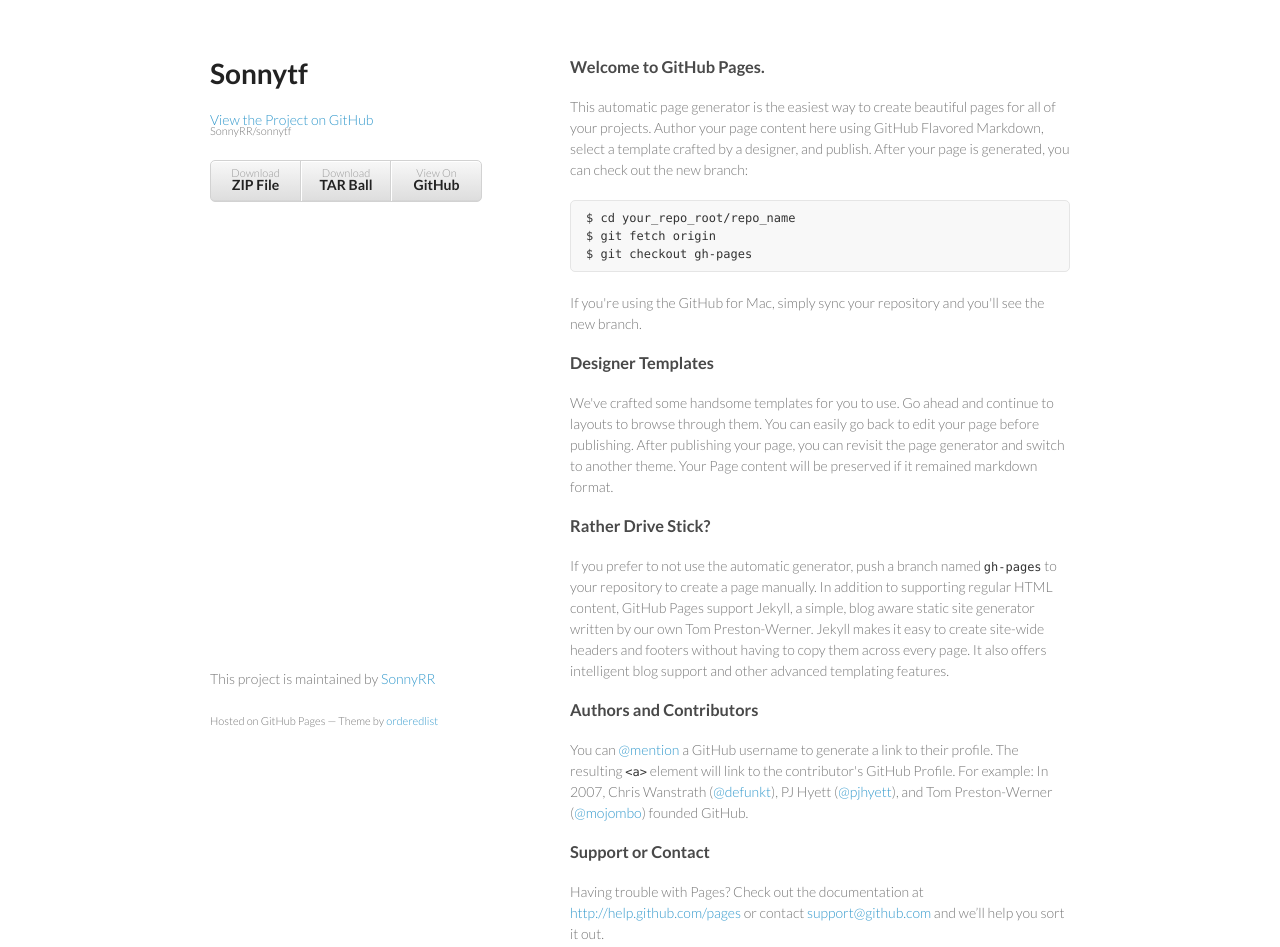
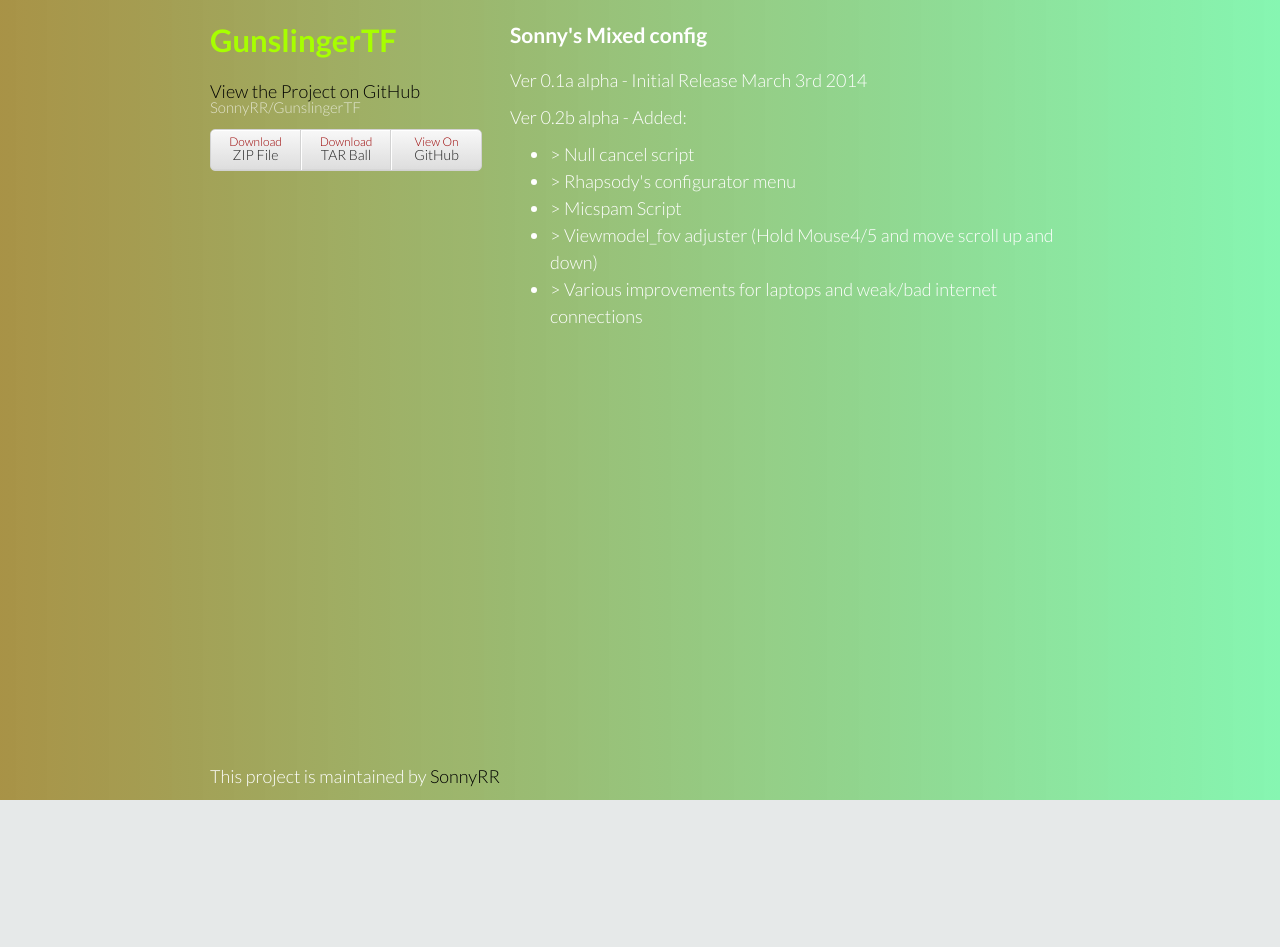
Before and after one commit to SonnyRR/GunslingerTF, a plain HTML site: page index.html in a window 1280 px wide. After the commit the page ends 800 px from the top, so only its background shows below. Drawn offline with Linux system fonts and the light colour scheme.

Commit message:
Webpage
index

```diff
--- a/index.html
+++ b/index.html
@@ -3,7 +3,7 @@
   <head>
     <meta charset="utf-8">
     <meta http-equiv="X-UA-Compatible" content="chrome=1">
-    <title>Sonnytf by SonnyRR</title>
+    <title>GunslingerTF</title>
 
     <link rel="stylesheet" href="stylesheets/styles.css">
     <link rel="stylesheet" href="stylesheets/pygment_trac.css">
@@ -15,10 +15,10 @@
   <body>
     <div class="wrapper">
       <header>
-        <h1>Sonnytf</h1>
+        <h1>GunslingerTF</h1>
         <p></p>
 
-        <p class="view"><a href="https://github.com/SonnyRR/sonnytf">View the Project on GitHub <small>SonnyRR/sonnytf</small></a></p>
+        <p class="view"><a href="https://github.com/SonnyRR/sonnytf">View the Project on GitHub <small>SonnyRR/GunslingerTF</small></a></p>
 
 
         <ul>
@@ -29,40 +29,23 @@
       </header>
       <section>
         <h3>
-<a name="welcome-to-github-pages" class="anchor" href="#welcome-to-github-pages"><span class="octicon octicon-link"></span></a>Welcome to GitHub Pages.</h3>
+<a name="intro" class="anchor" href="#welcome-to-github-pages"><span class="octicon octicon-link"></span></a>Sonny's Mixed config</h3>
 
-<p>This automatic page generator is the easiest way to create beautiful pages for all of your projects. Author your page content here using GitHub Flavored Markdown, select a template crafted by a designer, and publish. After your page is generated, you can check out the new branch:</p>
+<p>Ver 0.1a alpha - Initial Release March 3rd 2014</p>
 
-<pre><code>$ cd your_repo_root/repo_name
-$ git fetch origin
-$ git checkout gh-pages
-</code></pre>
 
-<p>If you're using the GitHub for Mac, simply sync your repository and you'll see the new branch.</p>
+<p>Ver 0.2b alpha - Added:</p>
+          <ul>
+          <li>> Null cancel script</li>
+          <li>> Rhapsody's configurator menu</li>
+          <li>> Micspam Script</li>
+          <li>> Viewmodel_fov adjuster (Hold Mouse4/5 and move scroll up and down)</li>
+          <li>> Various improvements for laptops and weak/bad internet connections</li>
+          </ul>
 
-<h3>
-<a name="designer-templates" class="anchor" href="#designer-templates"><span class="octicon octicon-link"></span></a>Designer Templates</h3>
-
-<p>We've crafted some handsome templates for you to use. Go ahead and continue to layouts to browse through them. You can easily go back to edit your page before publishing. After publishing your page, you can revisit the page generator and switch to another theme. Your Page content will be preserved if it remained markdown format.</p>
-
-<h3>
-<a name="rather-drive-stick" class="anchor" href="#rather-drive-stick"><span class="octicon octicon-link"></span></a>Rather Drive Stick?</h3>
-
-<p>If you prefer to not use the automatic generator, push a branch named <code>gh-pages</code> to your repository to create a page manually. In addition to supporting regular HTML content, GitHub Pages support Jekyll, a simple, blog aware static site generator written by our own Tom Preston-Werner. Jekyll makes it easy to create site-wide headers and footers without having to copy them across every page. It also offers intelligent blog support and other advanced templating features.</p>
-
-<h3>
-<a name="authors-and-contributors" class="anchor" href="#authors-and-contributors"><span class="octicon octicon-link"></span></a>Authors and Contributors</h3>
-
-<p>You can <a href="https://github.com/blog/821" class="user-mention">@mention</a> a GitHub username to generate a link to their profile. The resulting <code>&lt;a&gt;</code> element will link to the contributor's GitHub Profile. For example: In 2007, Chris Wanstrath (<a href="https://github.com/defunkt" class="user-mention">@defunkt</a>), PJ Hyett (<a href="https://github.com/pjhyett" class="user-mention">@pjhyett</a>), and Tom Preston-Werner (<a href="https://github.com/mojombo" class="user-mention">@mojombo</a>) founded GitHub.</p>
-
-<h3>
-<a name="support-or-contact" class="anchor" href="#support-or-contact"><span class="octicon octicon-link"></span></a>Support or Contact</h3>
-
-<p>Having trouble with Pages? Check out the documentation at <a href="http://help.github.com/pages">http://help.github.com/pages</a> or contact <a href="mailto:support@github.com">support@github.com</a> and we’ll help you sort it out.</p>
       </section>
       <footer>
         <p>This project is maintained by <a href="https://github.com/SonnyRR">SonnyRR</a></p>
-        <p><small>Hosted on GitHub Pages &mdash; Theme by <a href="https://github.com/orderedlist">orderedlist</a></small></p>
       </footer>
     </div>
     <script src="javascripts/scale.fix.js"></script>
--- a/stylesheets/styles.css
+++ b/stylesheets/styles.css
@@ -1,19 +1,27 @@
 @import url(https://fonts.googleapis.com/css?family=Lato:300italic,700italic,300,700);
 
+html {
+    background-color: #e6e9e9;
+    background-image: -webkit-linear-gradient(270deg,rgb(222, 15, 23) 15%,rgba(82, 199, 140, 0.72) 100%);
+    background-image: linear-gradient(270deg,rgba(70, 255, 141, 0.6) 0%,rgba(149, 119, 19, 0.76) 100%);
+    -webkit-font-smoothing: antialiased;
+}
+
 body {
-  padding:50px;
-  font:14px/1.5 Lato, "Helvetica Neue", Helvetica, Arial, sans-serif;
+  padding:15px;
+  font:18px/1.5 Lato, "Helvetica Neue", Helvetica, Arial, sans-serif;
   color:#777;
   font-weight:300;
 }
 
 h1, h2, h3, h4, h5, h6 {
-  color:#222;
-  margin:0 0 20px;
+  color:rgb(167, 255, 0);
+  margin:0 0 21px;
 }
 
 p, ul, ol, table, pre, dl {
-  margin:0 0 20px;
+  margin:0 0 10px;
+    color:rgb(255, 255, 255)
 }
 
 h1, h2, h3 {
@@ -21,7 +29,7 @@ h1, h2, h3 {
 }
 
 h1 {
-  font-size:28px;
+  font-size:31px;
 }
 
 h2 {
@@ -29,18 +37,18 @@ h2 {
 }
 
 h3, h4, h5, h6 {
-  color:#494949;
+  color:#fff;
 }
 
 a {
-  color:#39c;
-  font-weight:400;
-  text-decoration:none;
+  color:rgb(0, 0, 0);
+  font-weight:150;
+  text-decoration:inherit;
 }
 
 a small {
-  font-size:11px;
-  color:#777;
+  font-size:15px;
+  color:rgba(255, 255, 255, 0.7);
   margin-top:-0.6em;
   display:block;
 }
@@ -59,15 +67,15 @@ blockquote {
 
 code, pre {
   font-family:Monaco, Bitstream Vera Sans Mono, Lucida Console, Terminal;
-  color:#333;
+  color:rgb(74, 69, 85);
   font-size:12px;
 }
 
 pre {
-  padding:8px 15px;
-  background: #f8f8f8;
+  padding: 14px 12px;
+  background: rgba(145, 145, 145, 0.15);
   border-radius:5px;
-  border:1px solid #e5e5e5;
+  border:2px solid rgba(0, 186, 255, 0.44);
   overflow-x: auto;
 }
 
@@ -130,8 +138,8 @@ header li {
 
 header ul a {
   line-height:1;
-  font-size:11px;
-  color:#999;
+  font-size:12px;
+  color:rgb(155, 2, 2);
   display:block;
   text-align:center;
   padding-top:6px;
@@ -139,8 +147,8 @@ header ul a {
 }
 
 strong {
-  color:#222;
-  font-weight:700;
+  color:#8100f0;
+  font-weight:250;
 }
 
 header ul li + li {
@@ -160,13 +168,17 @@ header ul a strong {
 }
 
 section {
-  width:500px;
+  width:560px;
   float:right;
   padding-bottom:50px;
 }
 
+li {
+    width:670;
+}
+
 small {
-  font-size:11px;
+  font-size:0px;
 }
 
 hr {
@@ -177,10 +189,10 @@ hr {
 }
 
 footer {
-  width:270px;
+  width:295px;
   float:left;
   position:fixed;
-  bottom:50px;
+  bottom:0px;
 }
 
 @media print, screen and (max-width: 960px) {
```
